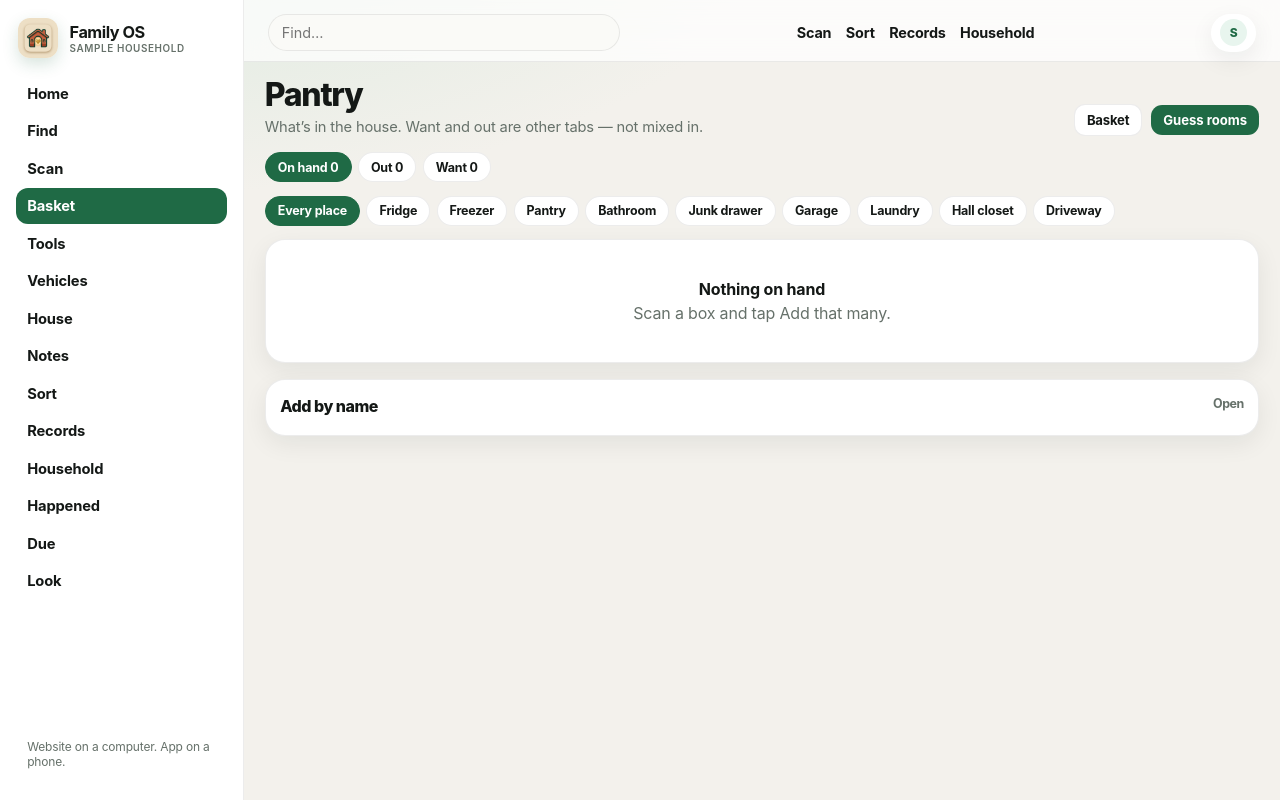
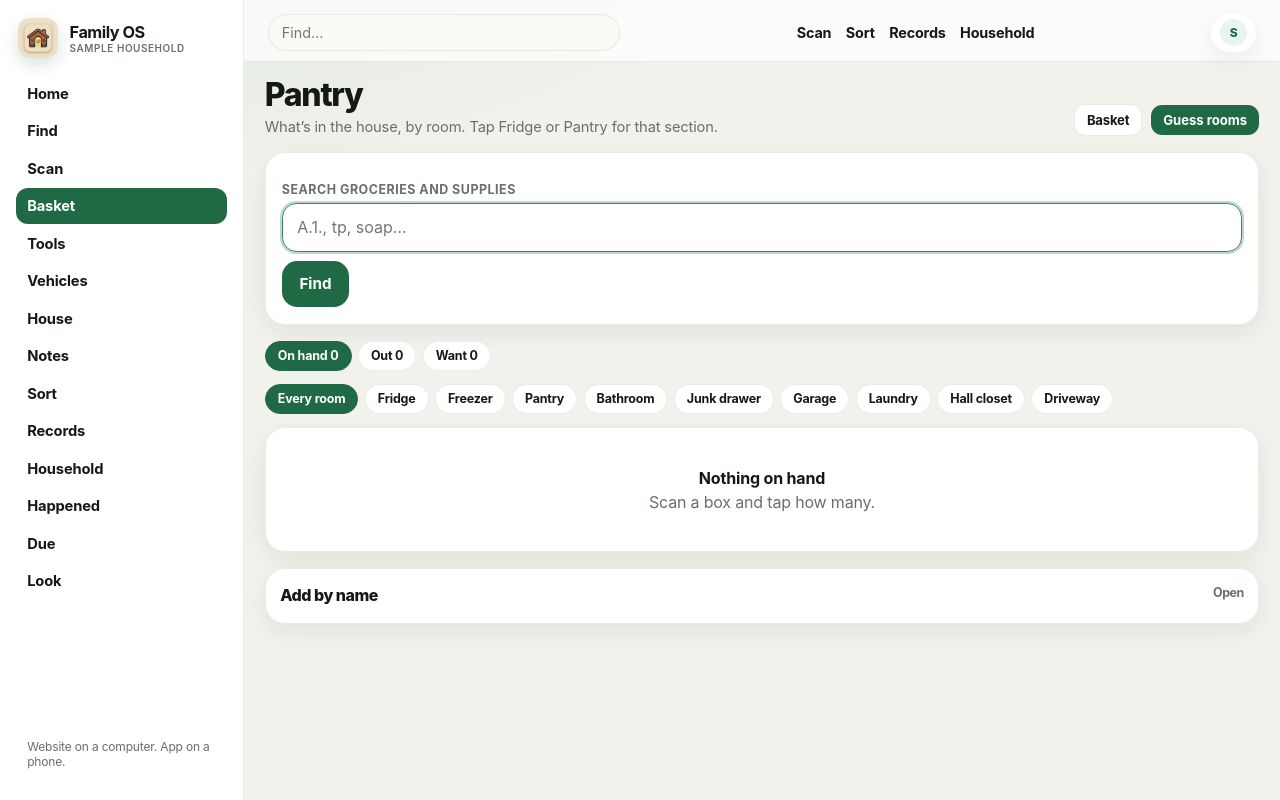
Before and after one commit to ThaFuentes/family.poweredby.top, a Flask app: page /groceries/ in a window 1280 px wide. Run offline with Flask 3, Linux system fonts and the light colour scheme; a user stored in the database is signed in; tables that the repository leaves empty hold one stand-in row (values such as "Sample post"); parts of the project's set-up code (start-up, migrations or seed data) failed here and were passed over; some libraries are stand-ins or nearby versions.

Commit message:
Pantry overview lists items by room. Search. Tap Fridge for that section.
Every room shows counts on the shelf, not only after you open an item.

```diff
--- a/app/routes/groceries.py
+++ b/app/routes/groceries.py
@@ -34,11 +34,37 @@ def _place_of(item):
     return ((g.default_location if g else None) or "").strip()
 
 
+def _matches(item, needle: str) -> bool:
+    if not needle:
+        return True
+    n = needle.lower()
+    g = getattr(item, "grocery", None)
+    blob = " ".join(
+        [
+            item.name or "",
+            (g.brand if g else "") or "",
+            (g.default_location if g else "") or "",
+            (g.size if g else "") or "",
+            item.category or "",
+        ]
+    ).lower()
+    return n in blob
+
+
+def _rooms(items):
+    rooms = {}
+    for item in items:
+        room = _place_of(item) or "No room yet"
+        rooms.setdefault(room, []).append(item)
+    return rooms
+
+
 @groceries_bp.route("/")
 @login_required
 def index():
     hid = household_id()
     place = (request.args.get("place") or "").strip()
+    qtext = (request.args.get("q") or "").strip()
     q = (
         Item.query.options(joinedload(Item.grocery))
         .filter_by(household_id=hid, item_type="grocery")
@@ -46,14 +72,23 @@ def index():
         .order_by(Item.name.asc())
         .all()
     )
+    if qtext:
+        q = [item for item in q if _matches(item, qtext)]
+    want_all, out_all, low_all, ok_all = _pantry_groups(q)
+    all_hand = ok_all + low_all
+    place_counts = {room: len(rows) for room, rows in _rooms(all_hand).items()}
     if place:
-        q = [item for item in q if _place_of(item).lower() == place.lower()]
+        if place.lower() == "no room yet":
+            q = [item for item in q if not _place_of(item)]
+        else:
+            q = [item for item in q if _place_of(item).lower() == place.lower()]
     want_items, out_items, low_items, ok_items = _pantry_groups(q)
     hand_items = ok_items + low_items
     hand_items.sort(key=lambda i: (_place_of(i).lower(), (i.name or "").lower()))
     view = (request.args.get("view") or "hand").strip().lower()
     if view not in ("hand", "out", "want", "all"):
         view = "hand"
+    rooms = _rooms(hand_items) if view == "hand" else {}
     return render_template(
         "groceries.html",
         items=q,
@@ -62,8 +97,11 @@ def index():
         low_items=low_items,
         ok_items=ok_items,
         hand_items=hand_items,
+        rooms=rooms,
         view=view,
         place=place,
+        q=qtext,
+        place_counts=place_counts,
         counts={
             "hand": len(hand_items),
             "out": len(out_items),
--- a/app/static/css/family.css
+++ b/app/static/css/family.css
@@ -990,6 +990,15 @@ body.platform { padding-bottom: 1.5rem; }
 }
 .place-chips a.on { background: var(--green); color: #fff; border-color: var(--green); }
 .onhand-row { align-items: center; gap: .85rem; }
+.room-head {
+  display: flex;
+  justify-content: space-between;
+  align-items: baseline;
+  gap: .75rem;
+  padding: .15rem 0 .5rem;
+  color: inherit;
+}
+.room-head h2 { margin: 0; font-size: 1.15rem; }
 .onhand-qty {
   flex: 0 0 3.1rem;
   font-size: 1.45rem;
--- a/app/templates/groceries.html
+++ b/app/templates/groceries.html
@@ -1,5 +1,5 @@
 {% extends "base.html" %}
-{% block title %}On hand · Family OS{% endblock %}
+{% block title %}{% if place %}{{ place }} · {% endif %}On hand · Family OS{% endblock %}
 
 {% macro pantry_row(item, onhand=false) %}
   <a class="row {% if onhand %}onhand-row{% endif %}" href="{{ url_for('items.detail', item_id=item.id) }}">
@@ -12,7 +12,7 @@
         {% if item.grocery %}
           {% if not onhand %}{{ qty_label(item.grocery.quantity) }} {{ item.grocery.unit or '' }}{% else %}{{ item.grocery.unit or '' }}{% endif %}
           {% if item.grocery.brand %} · {{ item.grocery.brand }}{% endif %}
-          {% if item.grocery.default_location %} · {{ item.grocery.default_location }}{% endif %}
+          {% if item.grocery.default_location and not place %} · {{ item.grocery.default_location }}{% endif %}
         {% else %}
           {{ item.category or '' }}
         {% endif %}
@@ -34,11 +34,19 @@
   </a>
 {% endmacro %}
 
+{% macro room_href(room) -%}
+  {%- if q -%}
+    {{ url_for('groceries.index', view=view, place=room, q=q) }}
+  {%- else -%}
+    {{ url_for('groceries.index', view=view, place=room) }}
+  {%- endif -%}
+{%- endmacro %}
+
 {% block content %}
 <div class="page-head">
   <div>
-    <h1>Pantry</h1>
-    <p>What’s in the house. Want and out are other tabs — not mixed in.</p>
+    <h1>{% if place %}{{ place }}{% else %}Pantry{% endif %}</h1>
+    <p>{% if place %}What’s in this room.{% else %}What’s in the house, by room. Tap Fridge or Pantry for that section.{% endif %}</p>
   </div>
   <div class="btn-row" style="margin:0">
     <a class="btn sm secondary" href="{{ url_for('groceries.grocery_list') }}">Basket</a>
@@ -50,6 +58,16 @@
     {% endif %}
   </div>
 </div>
+<form class="card" method="get" action="{{ url_for('groceries.index') }}" style="margin-bottom:1rem">
+  <input type="hidden" name="view" value="{{ view }}">
+  {% if place %}<input type="hidden" name="place" value="{{ place }}">{% endif %}
+  <label>Search groceries and supplies</label>
+  <div class="btn-row" style="margin:.35rem 0 0">
+    <input name="q" value="{{ q or '' }}" placeholder="A.1., tp, soap…" autofocus>
+    <button class="btn" type="submit">Find</button>
+    {% if q %}<a class="btn secondary" href="{{ url_for('groceries.index', view=view, place=place or none) }}">Clear</a>{% endif %}
+  </div>
+</form>
 {% if pantry_ai_report and pantry_ai_report.lines %}
 <div class="card">
   <h2>{% if pantry_ai_report.used_ai %}AI rooms{% else %}Guessed rooms{% endif %}</h2>
@@ -60,26 +78,42 @@
 </div>
 {% endif %}
 <div class="place-chips no-print" role="tablist">
-  <a class="{% if view=='hand' %}on{% endif %}" href="{% if place %}{{ url_for('groceries.index', view='hand', place=place) }}{% else %}{{ url_for('groceries.index', view='hand') }}{% endif %}">On hand {{ counts.hand }}</a>
-  <a class="{% if view=='out' %}on{% endif %}" href="{% if place %}{{ url_for('groceries.index', view='out', place=place) }}{% else %}{{ url_for('groceries.index', view='out') }}{% endif %}">Out {{ counts.out }}</a>
-  <a class="{% if view=='want' %}on{% endif %}" href="{% if place %}{{ url_for('groceries.index', view='want', place=place) }}{% else %}{{ url_for('groceries.index', view='want') }}{% endif %}">Want {{ counts.want }}</a>
+  <a class="{% if view=='hand' %}on{% endif %}" href="{{ url_for('groceries.index', view='hand', place=place or none, q=q or none) }}">On hand {{ counts.hand }}</a>
+  <a class="{% if view=='out' %}on{% endif %}" href="{{ url_for('groceries.index', view='out', place=place or none, q=q or none) }}">Out {{ counts.out }}</a>
+  <a class="{% if view=='want' %}on{% endif %}" href="{{ url_for('groceries.index', view='want', place=place or none, q=q or none) }}">Want {{ counts.want }}</a>
 </div>
-{% if places %}
 <div class="place-chips no-print">
-  <a class="{% if not place %}on{% endif %}" href="{{ url_for('groceries.index', view=view) }}">Every place</a>
+  <a class="{% if not place %}on{% endif %}" href="{{ url_for('groceries.index', view=view, q=q or none) }}">Every room</a>
   {% for p in places %}
-    <a class="{% if place==p %}on{% endif %}" href="{{ url_for('groceries.index', view=view, place=p) }}">{{ p }}</a>
+    <a class="{% if place==p %}on{% endif %}" href="{{ url_for('groceries.index', view=view, place=p, q=q or none) }}">{{ p }}{% if place_counts.get(p) %} {{ place_counts[p] }}{% endif %}</a>
   {% endfor %}
+  {% if place_counts.get('No room yet') %}
+    <a class="{% if place=='No room yet' %}on{% endif %}" href="{{ url_for('groceries.index', view=view, place='No room yet', q=q or none) }}">No room yet {{ place_counts['No room yet'] }}</a>
+  {% endif %}
 </div>
-{% endif %}
 
 {% if view == 'hand' %}
-  {% if hand_items %}
-  <div class="card list">
-    {% for item in hand_items %}{{ pantry_row(item, true) }}{% endfor %}
-  </div>
+  {% if place %}
+    {% if hand_items %}
+    <div class="card list">
+      <h2>{{ place }} · {{ hand_items|length }}</h2>
+      {% for item in hand_items %}{{ pantry_row(item, true) }}{% endfor %}
+    </div>
+    {% else %}
+    <div class="card"><div class="empty"><strong>Nothing in {{ place }}</strong>Scan a box, or AI put these in rooms.</div></div>
+    {% endif %}
+  {% elif rooms %}
+    {% for room, rows in rooms.items() %}
+    <section class="card list" style="margin-bottom:1rem">
+      <a href="{{ url_for('groceries.index', view='hand', place=room, q=q or none) }}" class="room-head">
+        <h2>{{ room }}</h2>
+        <span class="muted">{{ rows|length }} · open</span>
+      </a>
+      {% for item in rows %}{{ pantry_row(item, true) }}{% endfor %}
+    </section>
+    {% endfor %}
   {% else %}
-  <div class="card"><div class="empty"><strong>Nothing on hand</strong>Scan a box and tap Add that many.</div></div>
+  <div class="card"><div class="empty"><strong>Nothing on hand</strong>Scan a box and tap how many.</div></div>
   {% endif %}
 {% elif view == 'out' %}
   {% if out_items %}
--- a/app/templates/partials/theme_head.html
+++ b/app/templates/partials/theme_head.html
@@ -1,5 +1,5 @@
 <meta name="theme-color" content="{{ theme_color }}">
-<link rel="stylesheet" href="{{ url_for('static', filename='css/family.css') }}?v=os36">
+<link rel="stylesheet" href="{{ url_for('static', filename='css/family.css') }}?v=os37">
 <link rel="stylesheet" href="{{ url_for('static', filename='css/themes.css') }}?v=os23">
 <script>
 (function () {
```
